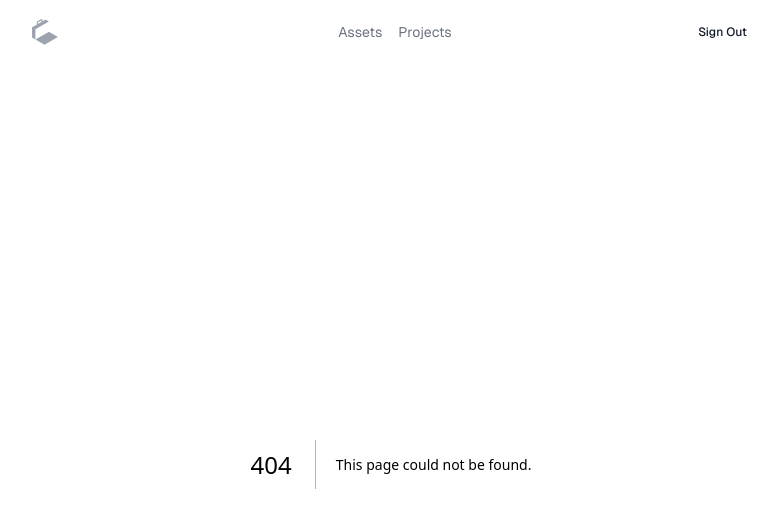
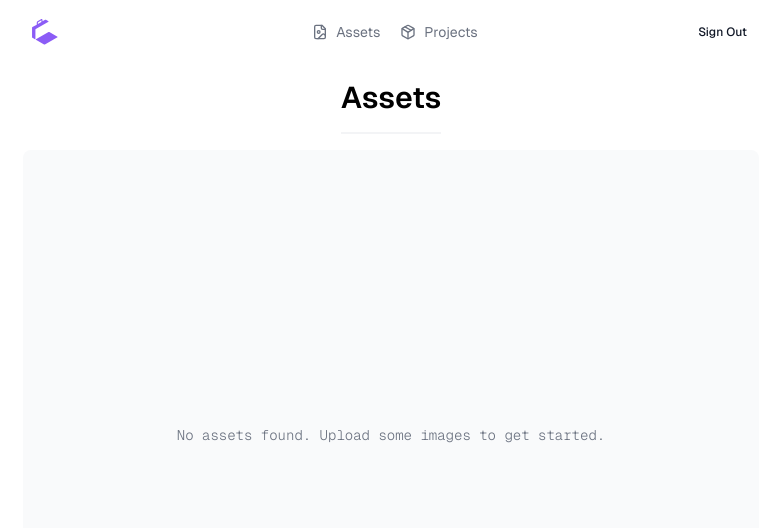
Before and after one commit to richcahill/curaite, a Next.js app: page /assets in a window 1280 px wide. Before the commit this address had no page. Shown: the top 528 px of the page, without its empty margins (249-1027 px from the left). Built offline with nearby package versions, Linux system fonts and the light colour scheme.

Commit message:
Start setting up page layout

```diff
--- /dev/null
+++ b/src/app/assets/page.tsx
@@ -0,0 +1,14 @@
+import PageHeading from "@/components/ui/page-heading";
+
+export default function Assets() {
+  return (
+    <div className="flex h-full flex-col items-center justify-start p-4 max-w-3xl mx-auto pb-20 gap-4 ">
+      <PageHeading>Assets</PageHeading>
+      <div className="flex flex-col flex-grow items-center justify-center gap-4 bg-gray-50 rounded-lg p-4 w-full">
+        <p className="text-sm text-gray-500 mono font-light">
+          No assets found. Upload some images to get started.
+        </p>
+      </div>
+    </div>
+  );
+}
--- a/src/app/globals.css
+++ b/src/app/globals.css
@@ -6,6 +6,14 @@ body {
   font-family: Arial, Helvetica, sans-serif;
 }
 
+.mono {
+  font-family: var(--font-geist-mono), monospace;
+}
+
+.sans {
+  font-family: var(--font-geist-sans), Helvetica, sans-serif;
+}
+
 @layer base {
   :root {
     --radius: 0.5rem;
--- a/src/app/layout.tsx
+++ b/src/app/layout.tsx
@@ -27,7 +27,7 @@ export default function RootLayout({
   return (
     <html lang="en">
       <body
-        className={`h-screen w-screen flex flex-col ${geistSans.variable} ${geistMono.variable} antialiased font-[family-name:var(--font-geist-sans)]`}
+        className={`h-screen w-screen flex flex-col ${geistSans.variable} ${geistMono.variable} sans`}
       >
         <NavigationBar />
         <div className="flex-grow overflow-y-auto">{children}</div>
--- /dev/null
+++ b/src/app/projects/page.tsx
@@ -0,0 +1,14 @@
+import PageHeading from "@/components/ui/page-heading";
+
+export default function Projects() {
+  return (
+    <div className="flex h-full flex-col items-center justify-start p-4 max-w-3xl mx-auto pb-20 gap-4 ">
+      <PageHeading>Projects</PageHeading>
+      <div className="flex flex-col flex-grow items-center justify-center gap-4 bg-gray-50 rounded-lg p-4 w-full">
+        <p className="text-sm text-gray-500 mono font-light">
+          No projects found. Create a new project to get started.
+        </p>
+      </div>
+    </div>
+  );
+}
--- a/src/components/navigation-bar.tsx
+++ b/src/components/navigation-bar.tsx
@@ -4,28 +4,33 @@ import React from "react";
 import Logo from "./media/logo";
 import { Button } from "./ui/button";
 import Link from "next/link";
+import { Package, FileImage } from "lucide-react";
+
 const NavigationBar: React.FC = () => {
   const handleSignOut = () => {
     // Logic for signing out the user
     console.log("User signed out");
   };
 
-  const linkStyle = "text-gray-500 hover:text-gray-950 transition-all";
+  const linkStyle =
+    "text-gray-500 hover:text-gray-950 transition-all flex gap-2 items-center px-2 py-1 hover:bg-gray-100 rounded-full";
 
   return (
     <div className="max-w-3xl w-full mx-auto p-2">
       <nav className="grid grid-cols-3 justify-between items-center pl-4 p-2 w-full  rounded-full">
         <div className="logo">
           <Link href="/">
-            <Logo className="text-gray-400 h-7 w-7 hover:scale-105 hover:text-gray-900 transition-all dark:text-gray-50" />
+            <Logo className="text-violet-500 h-7 w-7 hover:scale-105 hover:text-violet-400 transition-all dark:text-gray-50" />
           </Link>
         </div>
 
-        <div className="flex justify-center text-sm gap-4">
+        <div className="flex justify-center text-sm gap-1">
           <Link href="/assets" className={linkStyle}>
+            <FileImage className="w-4 h-4" />
             <p className="">Assets</p>
           </Link>
           <Link href="/projects" className={linkStyle}>
+            <Package className="w-4 h-4" />
             <p className="">Projects</p>
           </Link>
         </div>
--- /dev/null
+++ b/src/components/ui/page-heading.tsx
@@ -0,0 +1,15 @@
+import React from "react";
+
+interface PageHeadingProps {
+  children: React.ReactNode;
+}
+
+const PageHeading: React.FC<PageHeadingProps> = ({ children }) => {
+  return (
+    <div className="flex flex-col items-center justify-center gap-4 border-b-2 border-gray-100 pb-4">
+      <h1 className="text-3xl font-semibold">{children}</h1>
+    </div>
+  );
+};
+
+export default PageHeading;
```
